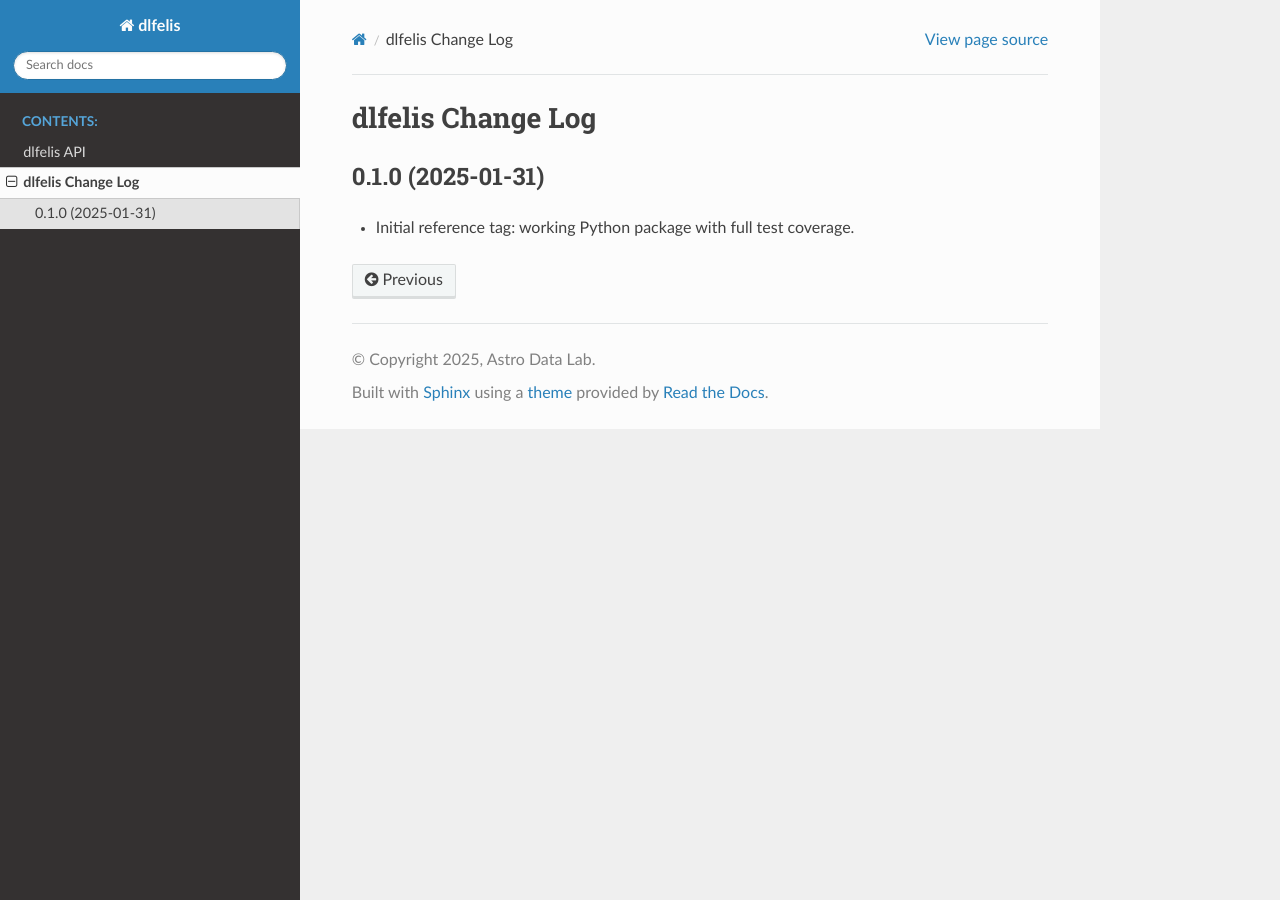
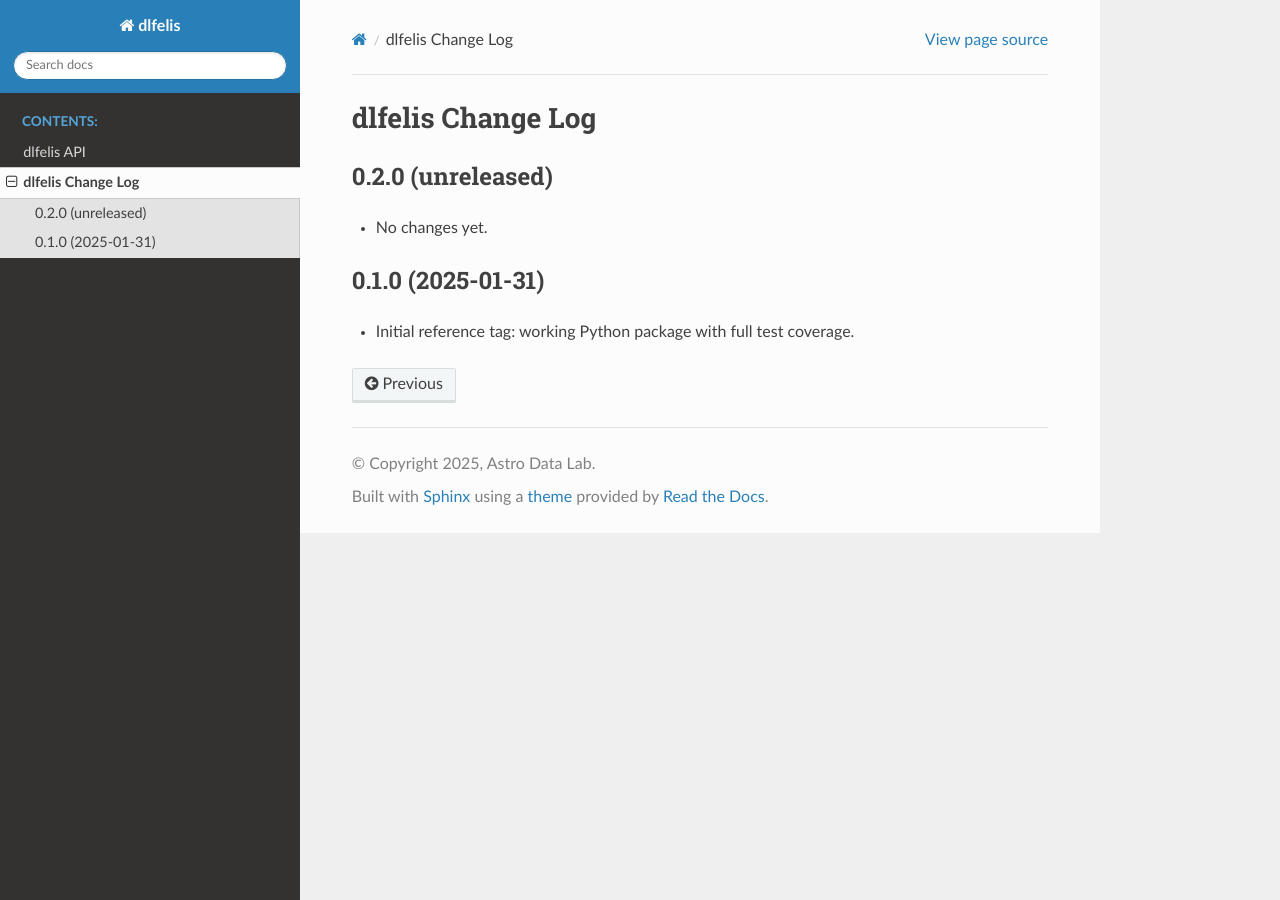
Before and after one commit to astro-datalab/dlfelis, a Sphinx documentation site: the page built from docs/changes.rst, in a window 1280 px wide. Built offline with Sphinx 7.4.7 and the Read the Docs theme 3.1.0, drawn with Linux system fonts in a browser that asks for light colours.

Commit message:
bump version after tag

```diff
--- a/dlfelis/__init__.py
+++ b/dlfelis/__init__.py
@@ -10,4 +10,4 @@ dlfelis
 .. _`Astro Data Lab`: https://datalab.noirlab.edu
 """
 
-__version__ = '0.1.0'
+__version__ = '0.2.0.dev8'
--- a/docs/changes.rst
+++ b/docs/changes.rst
@@ -1,6 +1,11 @@
 ==================
 dlfelis Change Log
 ==================
+
+0.2.0 (unreleased)
+------------------
+
+* No changes yet.
 
 0.1.0 (2025-01-31)
 ------------------
```
